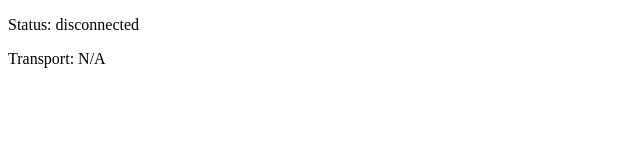
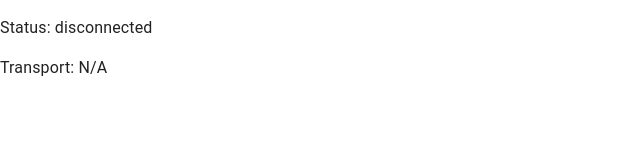
Before and after one commit to hal-shu-sato/quiz-web-system, a Next.js app: page / in a window 1280 px wide. Shown: the top 160 px of the page, without its empty margins (0-640 px from the left). Built offline with nearby package versions, Linux system fonts and the light colour scheme; no server answers; what @mui/material-nextjs would draw is missing.

Commit message:
Add CssBaseline component to RootLayout for consistent styling

```diff
--- a/src/app/layout.tsx
+++ b/src/app/layout.tsx
@@ -1,3 +1,4 @@
+import { CssBaseline } from '@mui/material';
 import { AppRouterCacheProvider } from '@mui/material-nextjs/v15-appRouter';
 
 import type { Metadata } from 'next';
@@ -15,7 +16,10 @@ export default function RootLayout({
   return (
     <html lang="ja">
       <body>
-        <AppRouterCacheProvider>{children}</AppRouterCacheProvider>
+        <AppRouterCacheProvider>
+          <CssBaseline />
+          {children}
+        </AppRouterCacheProvider>
       </body>
     </html>
   );
```
